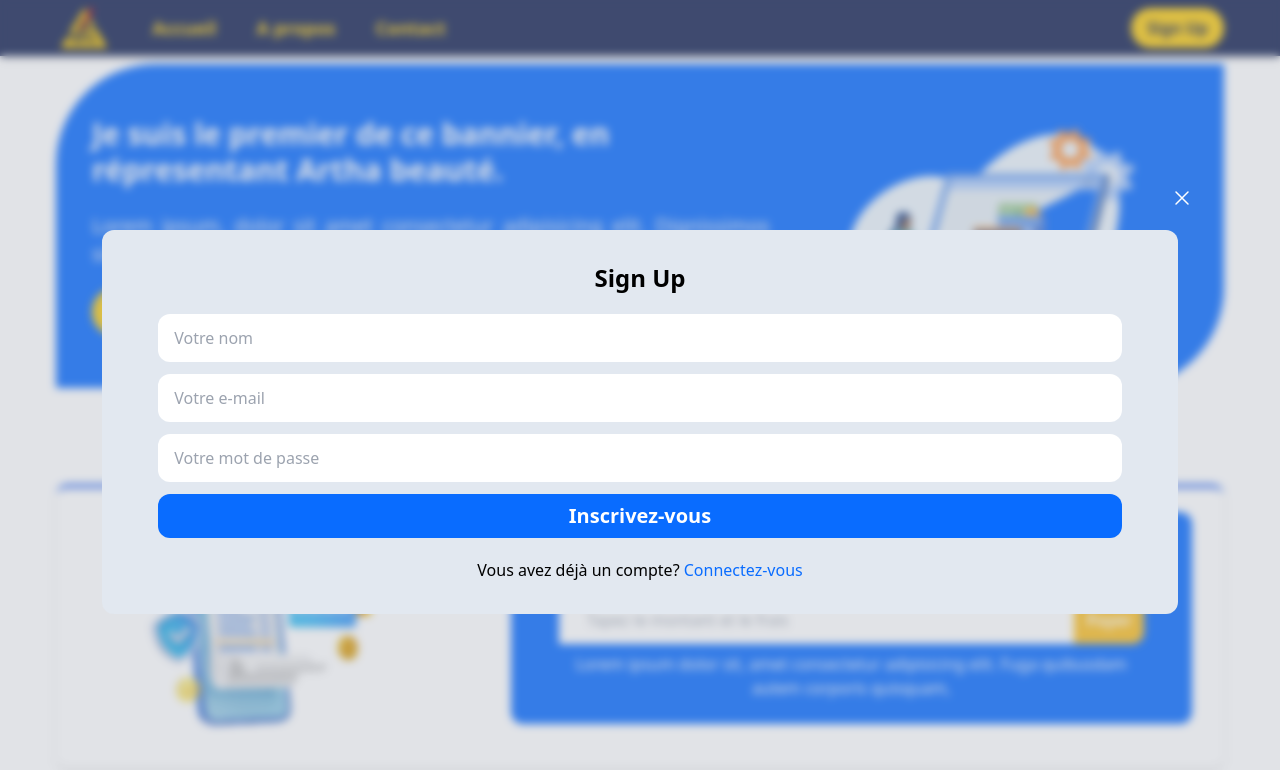
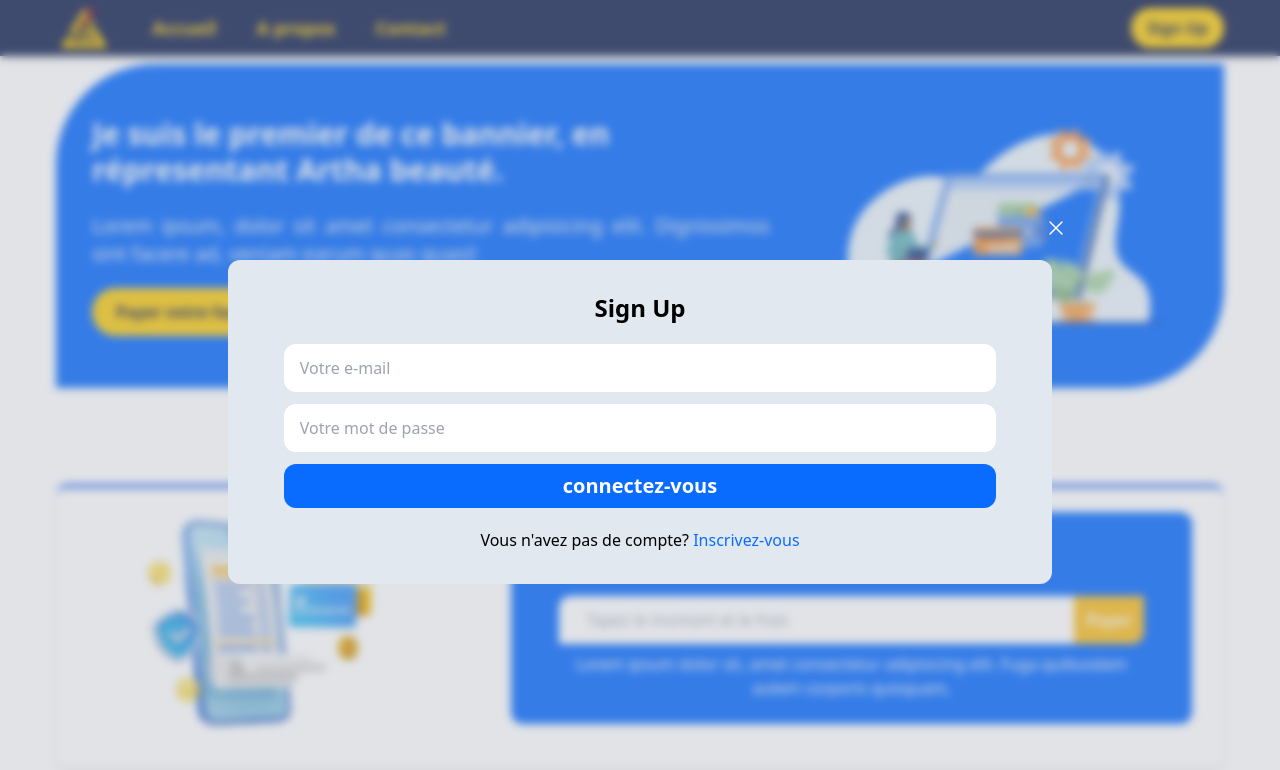
Before and after one commit to rovertnet/app_transact, a React (Vite) app: page / in a window 1280 px wide. Both pictures are taken after a click on the button "Sign Up". Shown: the top 770 px of the page. Built offline with nearby package versions, Linux system fonts and the light colour scheme.

Commit message:
petite modif

```diff
--- a/src/composants/body/home/Banner.jsx
+++ b/src/composants/body/home/Banner.jsx
@@ -2,7 +2,7 @@
 function Banner() {
   return (
     <>
-      <div className=" md:px-14 px-4 max-w-screen-2xl mx-auto mt-16 mb-8">
+      <div className=" md:px-14 px-4 max-w-screen-2xl mx-auto mt-16 mb-8" id="accueil">
         <div className=" md:p-9 px-4 py-9 bg-[#096cff] rounded-tl-[100px] rounded-br-[100px]">
           <div className=" flex flex-col md:flex-row-reverse justify-between items-center gap-10">
             {/* image */}
@@ -22,11 +22,11 @@ function Banner() {
                 Lorem ipsum, dolor sit amet consectetur adipisicing elit.
                 Dignissimos sint facere ad, veniam earum quas quasi!
               </p>
-              <div className=" space-x-5 space-y-4 ">
+              <a className=" space-x-5 space-y-4 " href="#paie">
                 <button className=" py-3 px-6 text-base text-blue-950 font-semibold  rounded-3xl bg-yellow-400  hover:border-[1px] hover:text-white transition-all duration-300">
                   Payer votre facture
                 </button>
-              </div>
+              </a>
             </div>
           </div>
         </div>
--- a/src/composants/header/modal/Modal.jsx
+++ b/src/composants/header/modal/Modal.jsx
@@ -2,7 +2,7 @@ import { useRef, useState } from "react";
 import { HiOutlineXMark } from "react-icons/hi2";
 
 function Modal({onClose}) {
-  const [ isLogin, setIslogin ] = useState(false)
+  const [ isLogin, setIslogin ] = useState(true)
   const modalRef = useRef();
   const closeModal = (e) => {
     if (modalRef.current === e.target) {
```
